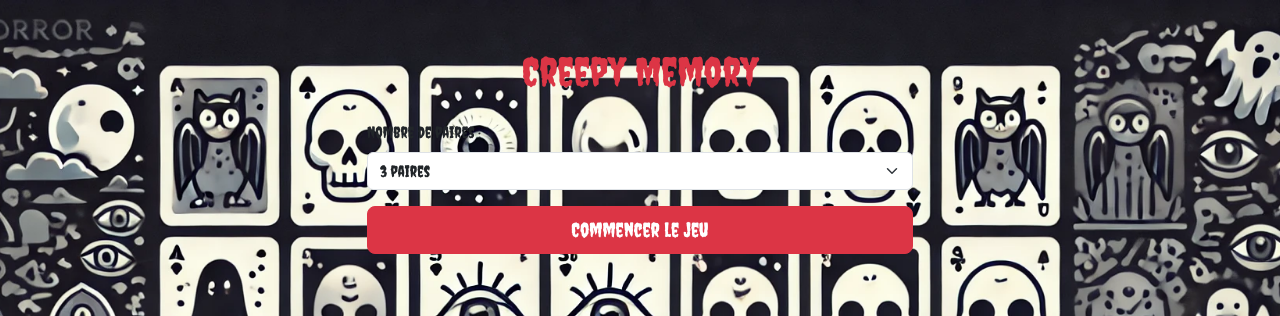
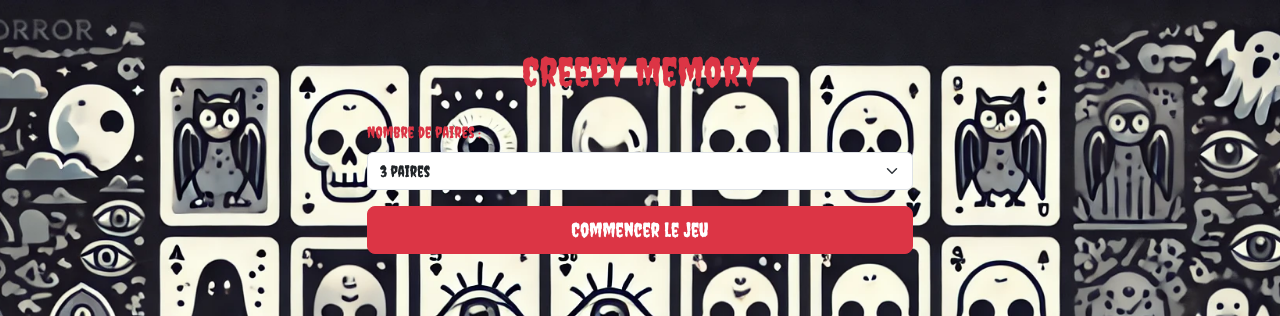
Before and after one commit to lucy-madec/memory, a PHP site: page / in a window 1280 px wide. Shown: the top 316 px of the page. Run offline with PHP 8.4, Linux system fonts and the light colour scheme.

Commit message:
Change the text 'Nombre de paires' in red

```diff
--- a/index.php
+++ b/index.php
@@ -43,7 +43,7 @@ if ($_SERVER['REQUEST_METHOD'] === 'POST') {
             <div class="col-md-6">
                 <form method="POST" action="index.php">
                     <div class="mb-3">
-                        <label for="numPairs" class="form-label">Nombre de paires :</label>
+                        <label for="numPairs" class="form-label text-danger">Nombre de paires :</label>
                         <select class="form-select" name="numPairs" id="numPairs">
                             <?php for ($i = 3; $i <= 12; $i++): ?>
                                 <option value="<?php echo $i; ?>"><?php echo $i; ?> paires</option>
```
